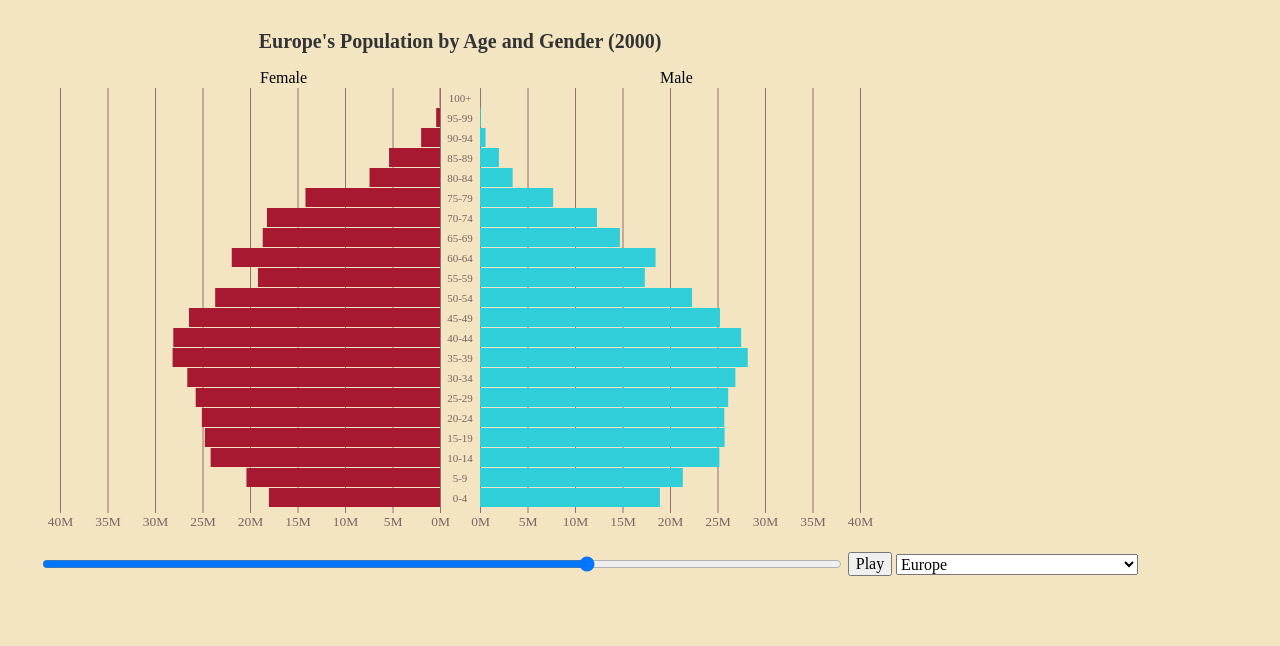
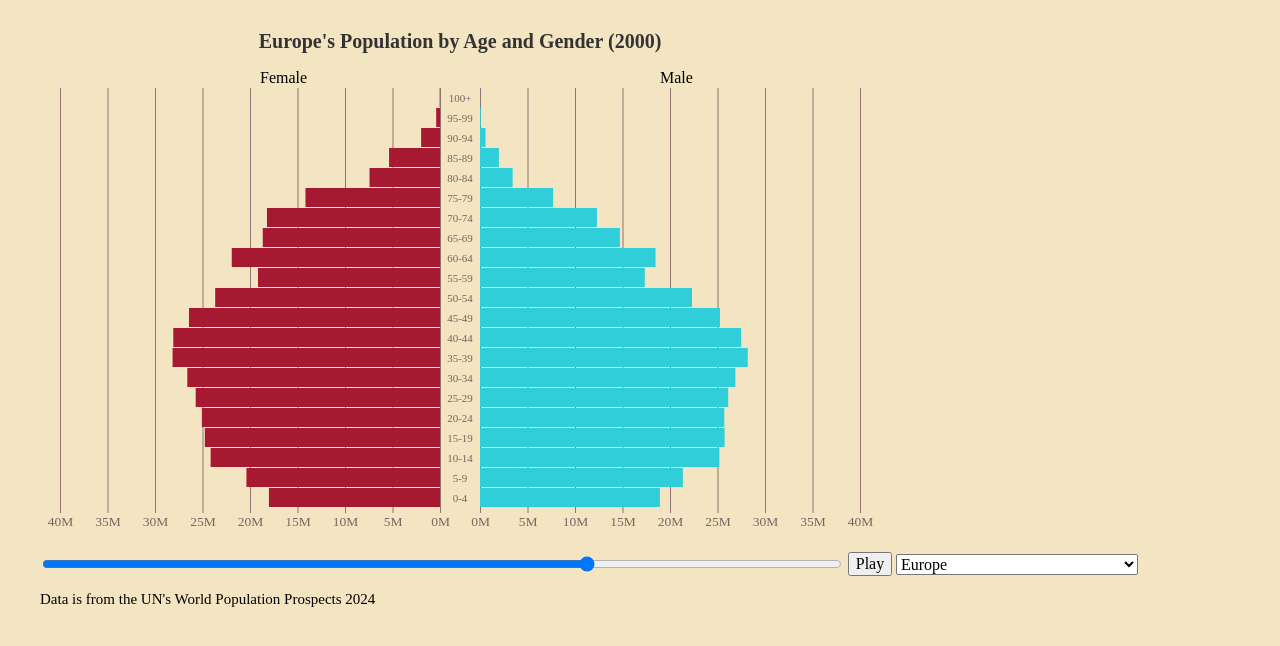
Before and after one commit to alraven3/Population_pyramid_D3, a website built with Vite: page index.html in a window 1280 px wide. Built offline with nearby package versions, Linux system fonts and the light colour scheme.

Commit message:
data source

```diff
--- a/index.html
+++ b/index.html
@@ -27,6 +27,9 @@
         <button id="play-button">Play</button>
         <select id="region-select"></select>
       </div>
+      <div>
+        <p>Data is from the UN's World Population Prospects 2024</p>
+      </div>
     </div>
     <script type="module" src="src/main.js"></script>
     <script src="lib/d3.min.js"></script>
```
